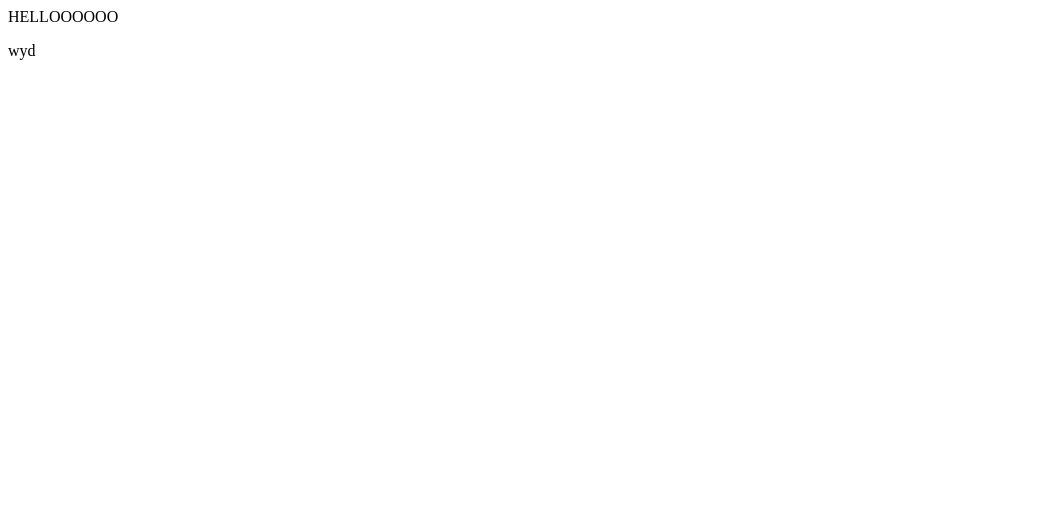
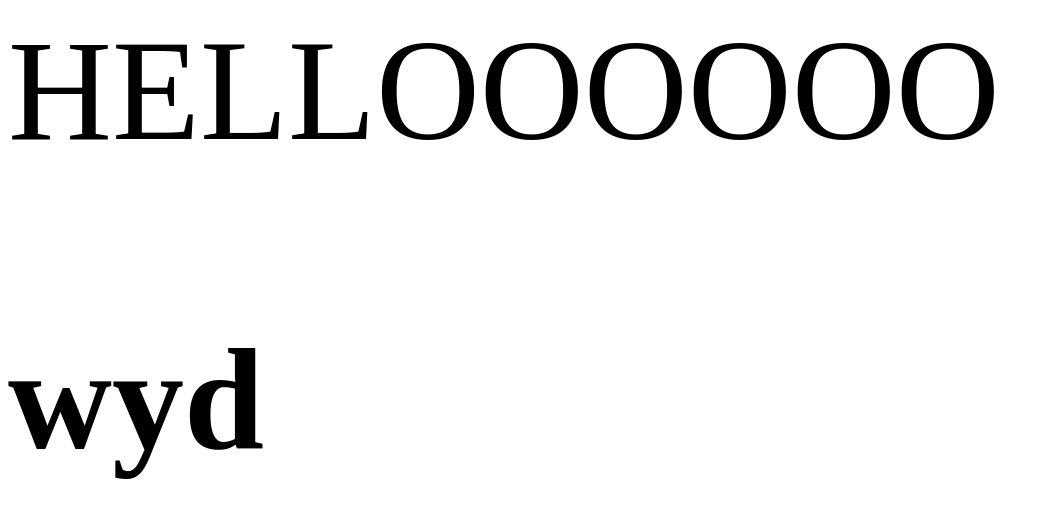
Before and after one commit to harveyjulian/helloo, a plain HTML site: page index.html in a window 1280 px wide. Shown: the whole page, without its empty margins (0-1049 px from the left). Drawn offline with Linux system fonts and the light colour scheme.

Commit message:
Update index.html

```diff
--- a/index.html
+++ b/index.html
@@ -1,8 +1,8 @@
 <html>
 
-<p> HELLOOOOOO </p
+<p style="font-size:144px;"> HELLOOOOOO </p
 
 <br>
 
-<p> wyd </p>
+<p style="font-size:144px;"><strong>wyd</strong>  </p>
 </html>
```
